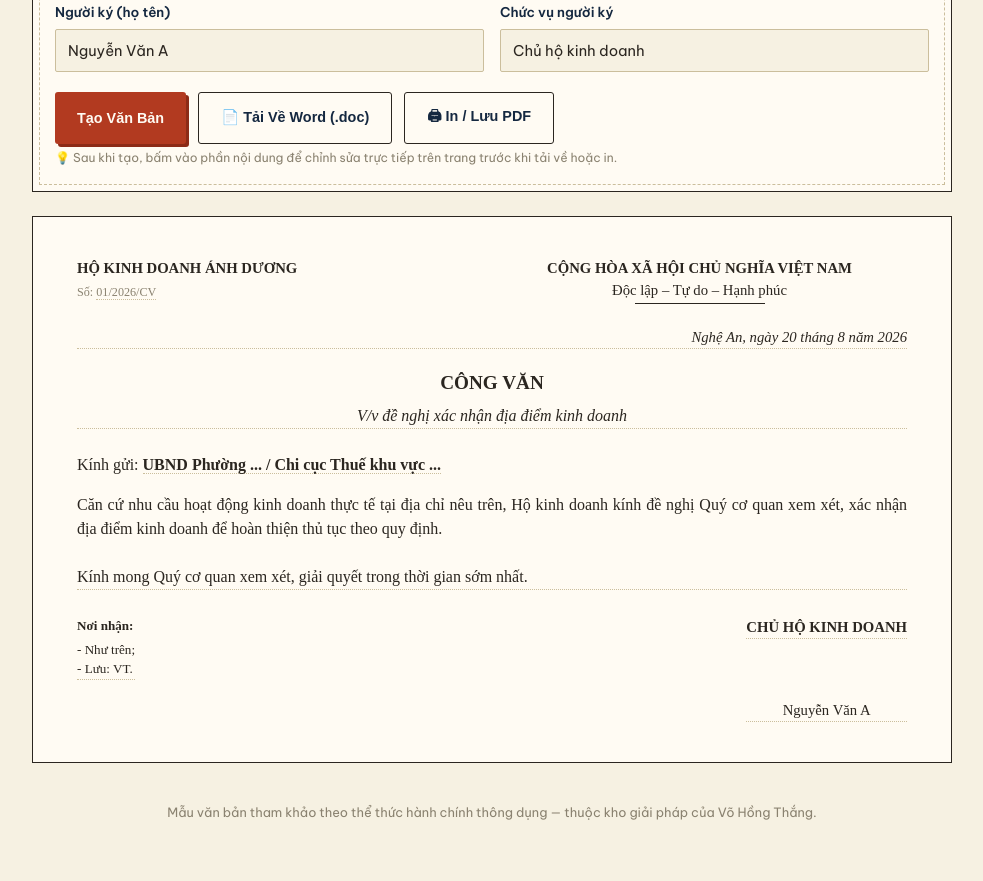
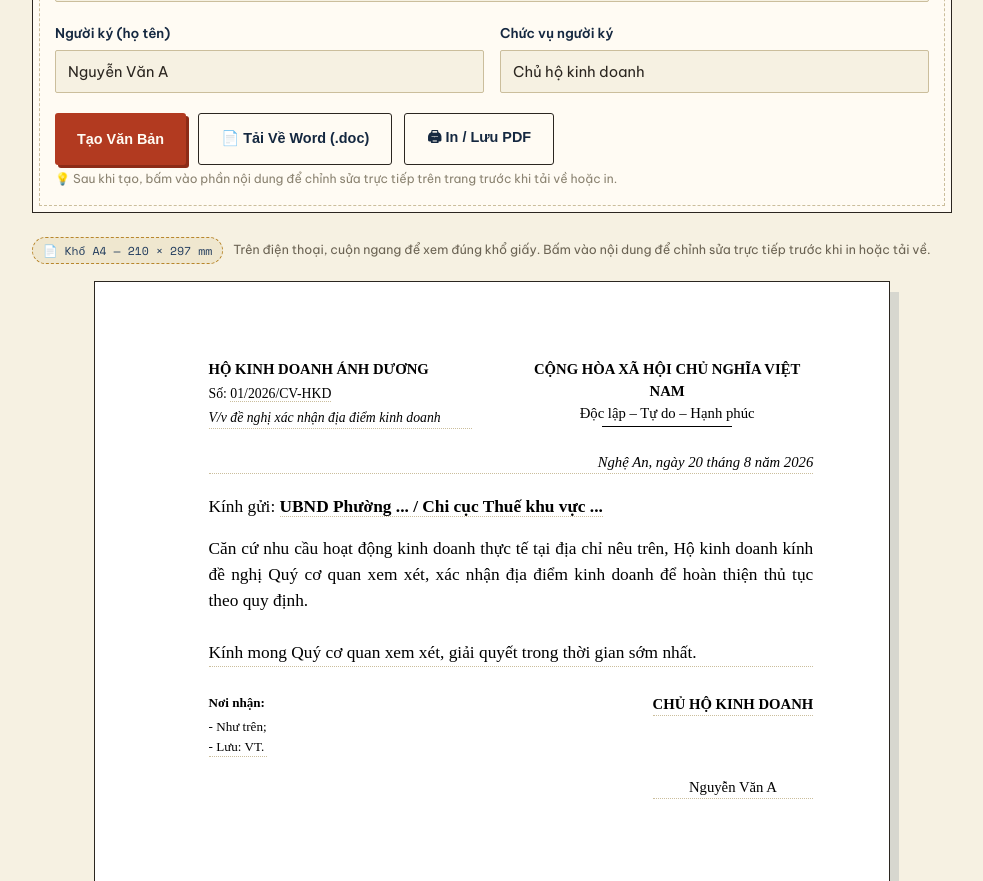
Before and after one commit to vohongthang/nguoi-trao-giai-phap, a plain HTML site: page soan-thao-van-ban.html in a window 1280 px wide. Shown: the part 819-1700 px from the top of the page, without its empty margins (148-1131 px from the left). Drawn offline with nearby package versions, Linux system fonts and the light colour scheme.

Commit message:
Add files via upload

```diff
--- a/soan-thao-van-ban.html
+++ b/soan-thao-van-ban.html
@@ -53,29 +53,47 @@
   .btn-row{display:flex; gap:12px; flex-wrap:wrap; margin-top:20px;}
 
   #ketQua{display:none;}
-  .van-ban{background:var(--white); border:1.5px solid var(--charcoal); padding:40px 44px; font-family:'Times New Roman',serif;}
-  .vb-header{display:flex; justify-content:space-between; margin-bottom:22px; font-size:0.92rem;}
+  .a4-note{font-size:0.78rem; color:#6b6353; margin-bottom:14px; display:flex; align-items:center; gap:10px; flex-wrap:wrap;}
+  .a4-note .tag{font-family:'Space Mono',monospace; background:var(--paper-2); border:1px dashed var(--gold); padding:4px 10px; border-radius:20px; color:var(--ink); font-size:0.72rem; white-space:nowrap;}
+  .a4-stage{overflow-x:auto; padding:4px 2px 34px;}
+  .van-ban{
+    background:#fff; width:210mm; min-height:297mm; margin:0 auto;
+    padding:20mm 20mm 20mm 30mm;
+    box-shadow:0 0 0 1px var(--charcoal), 10px 10px 0 rgba(31,58,92,0.14);
+    font-family:'Times New Roman',serif; font-size:13pt; color:#000;
+  }
+  .vb-header{display:flex; justify-content:space-between; gap:20px; margin-bottom:22px; font-size:0.92rem;}
+  .vb-header .donvi{flex:1;}
+  .vb-header .donvi b{display:block; text-transform:uppercase;}
+  .vb-header .donvi .so-line{margin-top:4px; font-size:0.86rem;}
+  .vb-header .donvi .trichyeu-inline{font-style:italic; font-size:0.86rem; margin-top:3px; max-width:90%;}
   .vb-header .quochieu{text-align:center; flex:1;}
   .vb-header .quochieu b{display:block; text-transform:uppercase;}
-  .vb-header .quochieu .gach{width:130px; border-top:1px solid var(--charcoal); margin:2px auto 0;}
-  .vb-so{text-align:center; font-size:0.9rem; margin-bottom:22px; font-style:italic;}
+  .vb-header .quochieu .gach{width:130px; border-top:1px solid #000; margin:2px auto 0;}
   .vb-diadanh{text-align:right; font-style:italic; font-size:0.92rem; margin-bottom:20px;}
+  .vb-diadanh-bottom{text-align:center; font-style:italic; font-size:0.92rem; margin-bottom:6px;}
   .vb-tieude{text-align:center; font-size:1.2rem; font-weight:700; text-transform:uppercase; margin-bottom:6px;}
   .vb-trichyeu{text-align:center; font-style:italic; margin-bottom:24px;}
   .vb-kinhgui{margin-bottom:16px;}
   .vb-noidung{white-space:pre-wrap; margin-bottom:26px; text-align:justify;}
-  .vb-ky{display:flex; justify-content:space-between; margin-top:10px;}
+  .vb-ky{display:flex; justify-content:space-between; margin-top:10px; gap:20px;}
+  .vb-ky.only-signature{justify-content:flex-end;}
   .vb-ky .noinhan{font-size:0.82rem; max-width:45%;}
   .vb-ky .noinhan b{display:block; margin-bottom:4px;}
   .vb-ky .chuky{text-align:center; font-size:0.92rem;}
   .vb-ky .chuky .chucvu{font-weight:700; text-transform:uppercase; margin-bottom:60px;}
+  .vb-ky .chuky .ky-hint{font-size:0.76rem; color:#6b6353; margin-bottom:6px; font-style:italic;}
   .editable{outline:none; border-bottom:1px dotted var(--line);}
   .editable:focus{background:#fffbe8;}
 
+  @page{ size:A4; margin:0; }
   @media print{
-    header, .panel, .btn-row, footer{display:none !important;}
+    header, .panel, .a4-note, footer{display:none !important;}
     body{padding:0; background:white;}
-    .van-ban{border:none; padding:0;}
+    body *{visibility:hidden;}
+    .van-ban, .van-ban *{visibility:visible;}
+    .van-ban{position:absolute; top:0; left:0; box-shadow:none; margin:0;}
+    #ketQua, .a4-stage{overflow:visible !important;}
   }
   footer{text-align:center; font-size:0.8rem; color:#8a8270; margin-top:40px;}
 </style>
@@ -107,7 +125,8 @@
       </div>
       <div>
         <label>Số văn bản</label>
-        <input type="text" id="soVanBan" value="01/2026/CV" placeholder="VD: 01/2026/CV">
+        <input type="text" id="soVanBan" value="01/2026/CV-HKD" placeholder="VD: 01/2026/CV-HKD">
+        <p class="hint">Đúng thể thức: số thứ tự/năm ban hành/ký hiệu loại-tên đơn vị viết tắt.</p>
       </div>
     </div>
 
@@ -158,7 +177,10 @@ Kính mong Quý cơ quan xem xét, giải quyết trong thời gian sớm nhất
   </div>
 
   <div id="ketQua">
-    <div class="van-ban" id="vanBanContent"></div>
+    <div class="a4-note"><span class="tag">📄 Khổ A4 — 210 × 297 mm</span> Trên điện thoại, cuộn ngang để xem đúng khổ giấy. Bấm vào nội dung để chỉnh sửa trực tiếp trước khi in hoặc tải về.</div>
+    <div class="a4-stage">
+      <div class="van-ban" id="vanBanContent"></div>
+    </div>
   </div>
 </div>
 
@@ -167,15 +189,29 @@ Kính mong Quý cơ quan xem xét, giải quyết trong thời gian sớm nhất
 <script>
 function esc(s){ return (s||'').replace(/&/g,'&amp;').replace(/</g,'&lt;'); }
 
-const TIEU_DE = {
-  'cong-van': 'CÔNG VĂN',
-  'bao-cao': 'BÁO CÁO',
-  'don-xin': 'ĐƠN ĐỀ NGHỊ',
-  'thong-bao': 'THÔNG BÁO'
+// Thể thức theo Nghị định 30/2020/NĐ-CP: riêng CÔNG VĂN không có tên loại văn bản in hoa
+// giữa trang — trích yếu đặt ngay dưới số ký hiệu, bên trái. ĐƠN thì không có mục "Nơi nhận",
+// địa danh/ngày tháng đặt cuối văn bản ngay trên chữ ký thay vì đầu trang.
+const TYPE_CONFIG = {
+  'cong-van':  { tieuDe:'',              trichYeuInline:true,  showNoiNhan:true,  dateAtBottom:false, chucVuDefault:'Chủ hộ kinh doanh' },
+  'bao-cao':   { tieuDe:'BÁO CÁO',       trichYeuInline:false, showNoiNhan:true,  dateAtBottom:false, chucVuDefault:'Chủ hộ kinh doanh' },
+  'thong-bao': { tieuDe:'THÔNG BÁO',     trichYeuInline:false, showNoiNhan:true,  dateAtBottom:false, chucVuDefault:'Chủ hộ kinh doanh' },
+  'don-xin':   { tieuDe:'ĐƠN ĐỀ NGHỊ',   trichYeuInline:false, showNoiNhan:false, dateAtBottom:true,  chucVuDefault:'Người làm đơn' }
 };
+
+// Gợi ý lại "Chức vụ người ký" theo loại văn bản khi người dùng đổi lựa chọn —
+// nhưng không ghi đè nếu người dùng đã tự tay sửa trường này.
+let chucVuTouched = false;
+document.getElementById('chucVu').addEventListener('input', function(){ chucVuTouched = true; });
+document.getElementById('loaiVanBan').addEventListener('change', function(){
+  if(!chucVuTouched){
+    document.getElementById('chucVu').value = (TYPE_CONFIG[this.value] || {}).chucVuDefault || 'Chủ hộ kinh doanh';
+  }
+});
 
 function taoVanBan(){
   const loai = document.getElementById('loaiVanBan').value;
+  const cfg = TYPE_CONFIG[loai] || TYPE_CONFIG['cong-van'];
   const donVi = document.getElementById('tenDonVi').value || '[Tên đơn vị]';
   const so = document.getElementById('soVanBan').value || '...';
   const diaDanh = document.getElementById('diaDanh').value || '..., ngày ... tháng ... năm ...';
@@ -183,14 +219,14 @@ function taoVanBan(){
   const trichYeu = document.getElementById('trichYeu').value || '';
   const noiDung = document.getElementById('noiDungChinh').value || '[Nội dung văn bản]';
   const nguoiKy = document.getElementById('nguoiKy').value || '[Họ tên người ký]';
-  const chucVu = document.getElementById('chucVu').value || '[Chức vụ]';
-  const tieuDe = TIEU_DE[loai] || 'CÔNG VĂN';
+  const chucVu = document.getElementById('chucVu').value || cfg.chucVuDefault;
 
-  const html = `
+  const headerHtml = `
     <div class="vb-header">
-      <div style="flex:1;">
+      <div class="donvi">
         <b>${esc(donVi.toUpperCase())}</b>
-        <div class="hint" style="margin-top:4px;">Số: <span class="editable" contenteditable="true">${esc(so)}</span></div>
+        <div class="so-line">Số: <span class="editable" contenteditable="true">${esc(so)}</span></div>
+        ${cfg.trichYeuInline && trichYeu ? `<div class="trichyeu-inline editable" contenteditable="true">${esc(trichYeu)}</div>` : ''}
       </div>
       <div class="quochieu">
         <b>CỘNG HÒA XÃ HỘI CHỦ NGHĨA VIỆT NAM</b>
@@ -198,16 +234,16 @@ function taoVanBan(){
         <div class="gach"></div>
       </div>
     </div>
+  `;
 
-    <div class="vb-diadanh editable" contenteditable="true">${esc(diaDanh)}</div>
+  const diaDanhTop = !cfg.dateAtBottom
+    ? `<div class="vb-diadanh editable" contenteditable="true">${esc(diaDanh)}</div>` : '';
 
-    <div class="vb-tieude">${esc(tieuDe)}</div>
-    ${trichYeu ? `<div class="vb-trichyeu editable" contenteditable="true">${esc(trichYeu)}</div>` : ''}
+  const tieuDeHtml = cfg.tieuDe ? `<div class="vb-tieude">${esc(cfg.tieuDe)}</div>` : '';
+  const trichYeuBlock = (!cfg.trichYeuInline && trichYeu)
+    ? `<div class="vb-trichyeu editable" contenteditable="true">${esc(trichYeu)}</div>` : '';
 
-    <div class="vb-kinhgui">Kính gửi: <b class="editable" contenteditable="true">${esc(kinhGui)}</b></div>
-
-    <div class="vb-noidung editable" contenteditable="true">${esc(noiDung)}</div>
-
+  const kyBlock = cfg.showNoiNhan ? `
     <div class="vb-ky">
       <div class="noinhan">
         <b>Nơi nhận:</b>
@@ -218,6 +254,28 @@ function taoVanBan(){
         <div class="editable" contenteditable="true">${esc(nguoiKy)}</div>
       </div>
     </div>
+  ` : `
+    <div class="vb-ky only-signature">
+      <div class="chuky">
+        ${cfg.dateAtBottom ? `<div class="vb-diadanh-bottom editable" contenteditable="true">${esc(diaDanh)}</div>` : ''}
+        <div class="chucvu editable" contenteditable="true">${esc(chucVu)}</div>
+        <div class="ky-hint">(Ký, ghi rõ họ tên)</div>
+        <div class="editable" contenteditable="true">${esc(nguoiKy)}</div>
+      </div>
+    </div>
+  `;
+
+  const html = `
+    ${headerHtml}
+    ${diaDanhTop}
+    ${tieuDeHtml}
+    ${trichYeuBlock}
+
+    <div class="vb-kinhgui">Kính gửi: <b class="editable" contenteditable="true">${esc(kinhGui)}</b></div>
+
+    <div class="vb-noidung editable" contenteditable="true">${esc(noiDung)}</div>
+
+    ${kyBlock}
   `;
   document.getElementById('vanBanContent').innerHTML = html;
   document.getElementById('ketQua').style.display = 'block';
@@ -231,17 +289,25 @@ function taiWord(){
   const htmlDoc = `
     <html xmlns:o='urn:schemas-microsoft-com:office:office' xmlns:w='urn:schemas-microsoft-com:office:word' xmlns='http://www.w3.org/TR/REC-html40'>
     <head><meta charset="utf-8"><title>${esc(trichYeu)}</title>
+    <!--[if gte mso 9]><xml><w:WordDocument><w:View>Print</w:View><w:Zoom>100</w:Zoom></w:WordDocument></xml><![endif]-->
     <style>
+      @page WordSection1{ size:210mm 297mm; margin:20mm 20mm 20mm 30mm; }
+      div.WordSection1{ page:WordSection1; }
       body{font-family:'Times New Roman',serif; font-size:13pt;}
       .vb-header{display:flex; justify-content:space-between;}
+      .donvi b{text-transform:uppercase;}
+      .so-line{font-size:11pt; margin-top:4px;}
+      .trichyeu-inline{font-style:italic; font-size:12pt; margin-top:3px;}
       .quochieu{text-align:center; flex:1;}
       .vb-tieude{text-align:center; font-weight:bold; text-transform:uppercase; font-size:15pt;}
-      .vb-trichyeu, .vb-diadanh{text-align:center; font-style:italic;}
+      .vb-trichyeu, .vb-diadanh, .vb-diadanh-bottom{text-align:center; font-style:italic;}
       .vb-diadanh{text-align:right;}
       .vb-ky{display:flex; justify-content:space-between; margin-top:20px;}
+      .vb-ky.only-signature{justify-content:flex-end;}
+      .ky-hint{font-size:11pt; font-style:italic;}
       .chuky{text-align:center;}
     </style></head>
-    <body>${content}</body></html>`;
+    <body><div class="WordSection1">${content}</div></body></html>`;
   const blob = new Blob(['﻿', htmlDoc], {type:'application/msword'});
   const link = document.createElement('a');
   link.href = URL.createObjectURL(blob);
```
